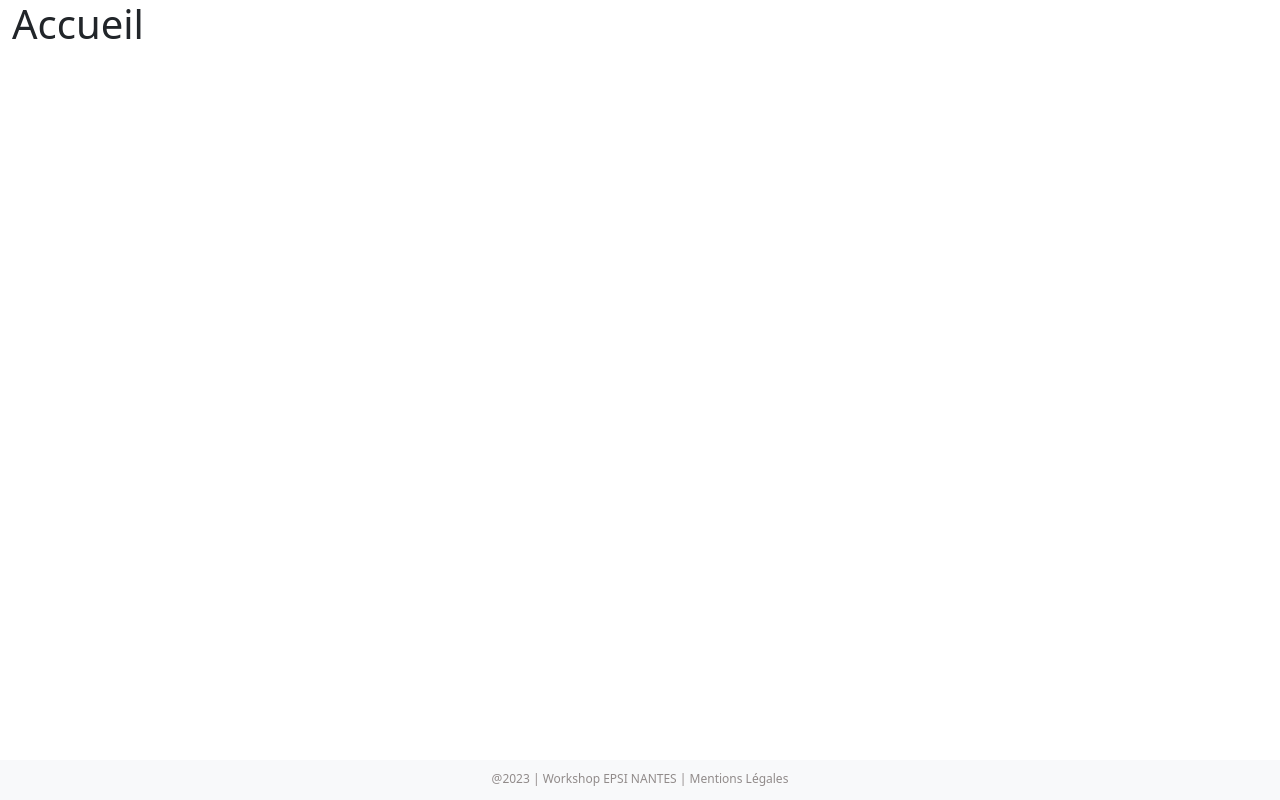
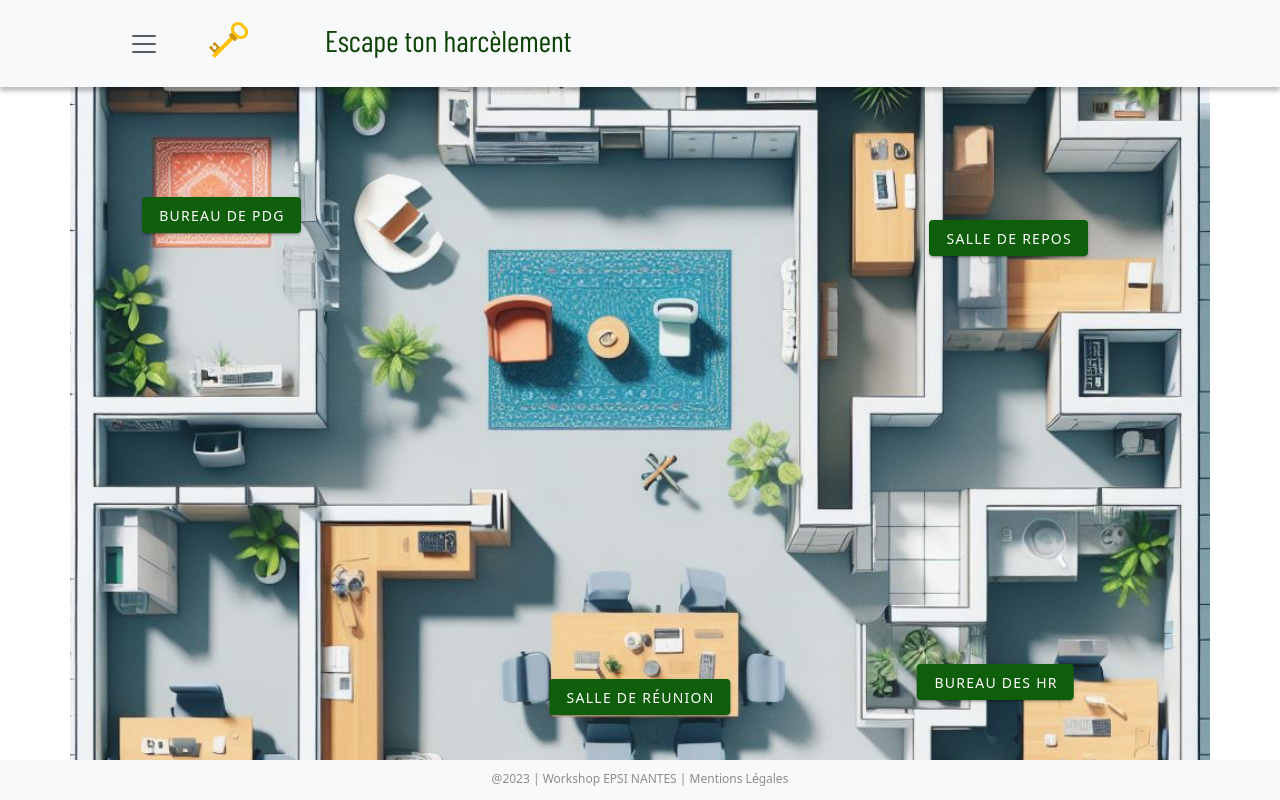
Before and after one commit to KristenBelkadiEpsi/escape-game, a Vue app: page / in a window 1280 px wide. Built offline with nearby package versions, Linux system fonts and the light colour scheme.

Commit message:
ajout contenu dans la page d'accueil

```diff
--- a/src/components/AppFooter.vue
+++ b/src/components/AppFooter.vue
@@ -2,7 +2,7 @@
     <div class="container-fluid bg-light">
         <div class="row">
             <div class="col">
-                <p class="footer_text">@2023 | Workshop EPSI NANTES | Mentions Légales </p>
+                <p class="footer_text">@2023 | Workshop EPSI NANTES | Mentions Légales</p>
             </div>
         </div>
     </div>
--- /dev/null
+++ b/src/components/AppNavigation.vue
@@ -0,0 +1,98 @@
+<template>
+    <nav class="navbar sticky-top bg-light">
+      <div class="container-fluid">
+      <div class='row' id="row-navbar">
+        <div class='col-3'>
+          <button class="navbar-toggler dropDownButton" type="button" data-bs-toggle="collapse" data-bs-target="#navbarSupportedContent" aria-controls="navbarSupportedContent" aria-expanded="false" aria-label="Toggle navigation">
+            <span class="navbar-toggler-icon"></span>
+          </button>
+        </div>
+        <div class='col-2 p-2'>
+        <a aria-current="page" href="/"><img class='icon' alt="logo" src="@/assets/key.png"></a>
+        </div>
+        <div class='col-7'>
+          <p class='text'>Escape ton harcèlement</p>
+        </div>
+      </div>
+      </div>
+       <div class="collapse navbar-collapse" id="navbarSupportedContent">
+          <ul class="navbar-nav mb-2 mb-lg-0">
+            <li class="nav-item">
+              <router-link to='/' class="nav-link">Accueil</router-link>
+            </li>
+            <li class="nav-item">
+              <router-link to='/reglesJeu' class="nav-link">Règles du jeu</router-link>
+            </li>
+            <li class="nav-item">
+                <a href="https://www.service-public.fr/particuliers/vosdroits/F2354" class="nav-link">En savoir plus</a>
+            </li>
+          </ul>
+        </div>
+    </nav>
+</template>
+
+<script>
+    export default {
+    data() {
+        return {
+        showMenu:false
+        }
+    },
+    methods: {
+        toggleShowMenu() {
+        if (this.showMenu == false){
+            this.showMenu=true;
+        } else {
+            this.showMenu = false;
+        }
+        }
+    }
+    }
+</script>
+
+<style scoped>
+@import url('https://fonts.googleapis.com/css2?family=Barlow+Condensed&display=swap');
+
+.navbar {
+    box-shadow: 0px 4px 4px rgba(0, 0, 0, 0.25);
+    -moz-box-shadow: 0px 4px 4px rgba(0, 0, 0, 0.25);
+    -webkit-box-shadow: 0px 4px 4px rgba(0, 0, 0, 0.25);
+}
+.icon {
+    padding-left: .5em;
+}
+.icon2 {
+  max-height:  30px;
+  padding-left: 2.5em;
+}
+.dropDownButton{
+    height: 100%;
+    width: 200%;
+    margin-left: -20%;
+    border:none;
+}
+.text{
+    margin-top: 10px;
+    margin-left: -10px;
+    font-family:'Barlow Condensed';
+    font-size: 30px;
+    padding-left: .3em;
+    color: #0D4205;
+}
+nav a {
+  font-weight:500;
+  text-align: center;
+  color: #2c3e50;
+}
+.nav-link{
+  font-size: 17px;
+  color: #0e5e0b;
+}
+.nav-link:hover{
+  background-color: #0e5e0b;
+  color: white;
+}
+#row-navbar {
+    width: 60%;
+}
+</style>
--- a/src/views/HomeView.vue
+++ b/src/views/HomeView.vue
@@ -1,10 +1,91 @@
 <template>
-    <div class="container-fluid">
-        <h1>Accueil</h1>
+  <div>
+    <header><AppNavigation></AppNavigation></header>
+    <div class="image-background container" :style="backgroundImageStyle">
+      <div class="navigation-buttons">
+        <router-link to="/salleRepos">
+          <v-btn class="nav-btn" id="btn-breakRoom">Salle de Repos</v-btn>
+        </router-link>
+        <router-link to="/bureauPDG">
+          <v-btn class="nav-btn" id="btn-CEOOffice">Bureau de PDG</v-btn>
+        </router-link>
+        <router-link to="/bureauRH">
+          <v-btn class="nav-btn" id="btn-HROffice">Bureau des HR</v-btn>
+        </router-link>
+        <router-link to="/salleReunion">
+          <v-btn class="nav-btn" id="btn-MeetingRoom">Salle de Réunion</v-btn>
+        </router-link>
+      </div>
     </div>
+  </div>
 </template>
+
 <script>
+import AppNavigation from '@/components/AppNavigation.vue';
+
 export default {
-  name: 'HomeView'
+  name: 'HomeView',
+  components: {
+    AppNavigation,
+  },
+  data() {
+    return {
+      imageUrl: require('../assets/menu.jpg'),
+    };
+  },
+  computed: {
+    backgroundImageStyle() {
+      return {
+        backgroundImage: `url(${this.imageUrl})`,
+        backgroundSize: 'cover',
+        backgroundPosition: 'center center',
+      };
+    },
+  },
+};
+</script>
+
+<style scoped>
+.image-background {
+  width: 100vw;
+  height: 100vh;
+  background-repeat: no-repeat;
+  background-size: cover;
+  background-position: center center;
 }
-</script>
+
+#btn-breakRoom {
+  position: absolute;
+  top: 220px;
+  right: 15%;
+}
+
+#btn-CEOOffice {
+  position: relative;
+  top: 110px;
+  left: 60px;
+}
+
+#btn-MeetingRoom {
+  position: absolute;
+  bottom: 85px;
+  left: 50%;
+  transform: translateX(-50%);
+}
+
+#btn-HROffice {
+  position: absolute;
+  bottom: 100px;
+  right: 10%;
+  transform: translateX(-50%);
+}
+
+
+.nav-btn:hover {
+  background-color: #D4AF37 !important;
+}
+.nav-btn {
+  background-color: #0e5e0b  !important;
+  color: white !important;
+}
+</style>
```
Also changed, not shown: src/assets/key.png (added).
